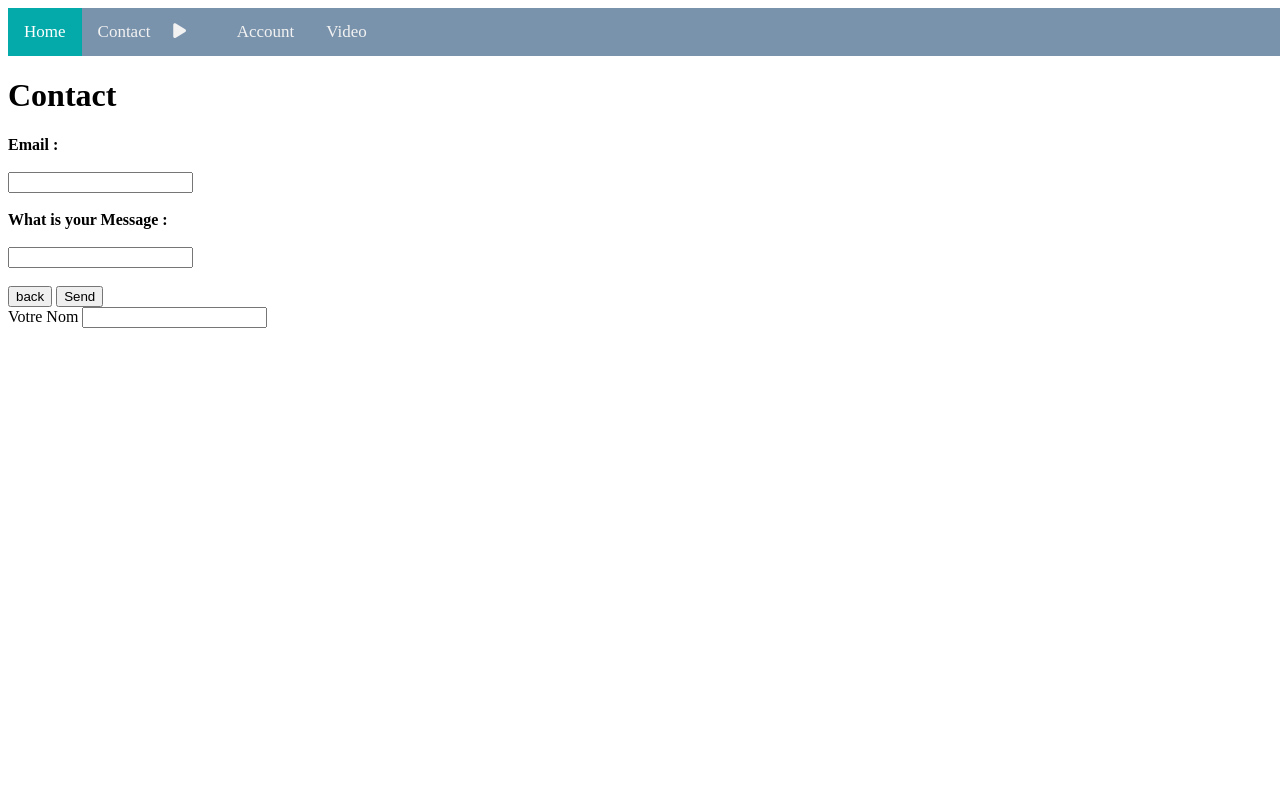
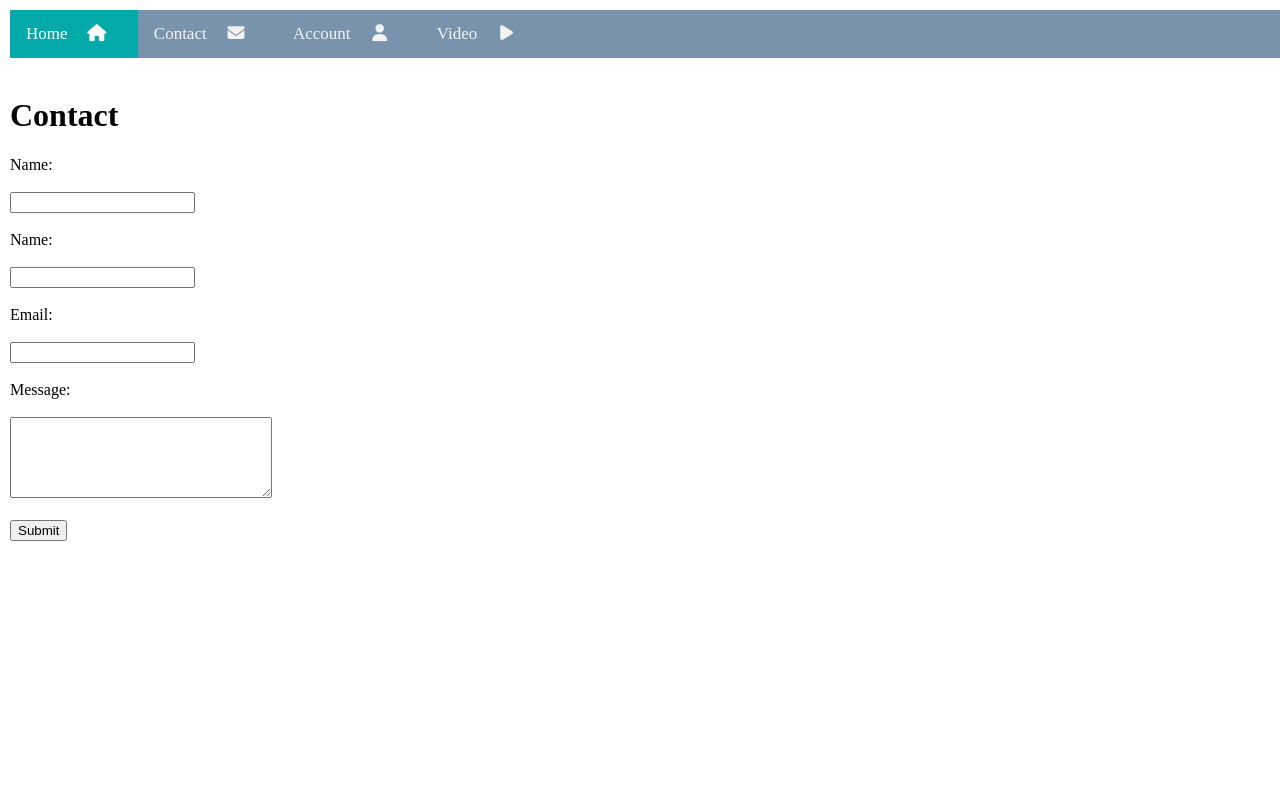
Before and after one commit to maudelinDS/test, a PHP site: page /php/contact.php in a window 1280 px wide. Run offline with PHP 8.4, Linux system fonts and the light colour scheme; some libraries are stand-ins or nearby versions.

Commit message:
multiple modif for navbar (no result)

```diff
--- /dev/null
+++ b/css/contact.css
@@ -0,0 +1,5 @@
+form{
+    display: grid;
+    flex-direction: column;
+    justify-content: center;
+}
--- a/css/index.css
+++ b/css/index.css
@@ -1,6 +1,6 @@
 .container {
   background-color: rebeccapurple;
 }
-h1{
-    color: aqua;
+h1 {
+  color: aqua;
 }
--- a/css/navBar.css
+++ b/css/navBar.css
@@ -1,16 +1,14 @@
 /* Add a black background color to the top navigation */
-body{
+body {
   min-width: 100%;
   min-height: 100%;
   position: fixed;
-
+  margin: 10px 10px 10px 10px;
 }
 
 .navBar {
   background-color: #7a93ac;
   overflow: hidden;
-  justify-content: right;
-
 }
 
 /* Style the links inside the navigation bar */
--- a/php/account.php
+++ b/php/account.php
@@ -7,6 +7,7 @@
     <meta name="viewport" content="width=device-width, initial-scale=1.0">
     <link rel="stylesheet" href="../css/navBar.css">
     <link rel="stylesheet" href="../css/account.css">
+
 
     <script src="https://kit.fontawesome.com/b75d74c466.js" crossorigin="anonymous"></script>
 
@@ -18,7 +19,6 @@
     <?php require "./login.php" ?>
 
 
-
 </body>
 
 </html>
--- a/php/contact.php
+++ b/php/contact.php
@@ -12,38 +12,46 @@
 </head>
 
 <body>
-    <?php require "./navBar.php" ?>
 
+        <?php
+        require "./navBar.php";
+if(isset($_POST['submit'])){
+    $to = "maudelin.delescaut@jobtrek.ch"; // this is your Email address
+    $from = $_POST['email']; // this is the sender's Email address
+    $first_name = $_POST['first_name'];
+    $last_name = $_POST['last_name'];
+    $subject = "Form submission";
+    $subject2 = "Copy of your form submission";
+    $message = $first_name . " " . $last_name . " wrote the following:" . "\n\n" . $_POST['message'];
+    $message2 = "Here is a copy of your message " . $first_name . "\n\n" . $_POST['message'];
 
-    <form method="post">
+    $headers = "From:" . $from;
+    $headers2 = "From:" . $to;
+    mail($to,$subject,$message,$headers);
+    mail($from,$subject2,$message2,$headers2); // sends a copy of the message to the sender
+    echo "Mail Sent. Thank you " . $first_name . ", we will contact you shortly.";
+    // You can also use header('Location: thank_you.php'); to redirect to another page.
+    }
+?>
 
-        <h1>Contact</h1>
+<!DOCTYPE html>
+<head>
+<title>Form submission</title>
+</head>
+<body>
 
-        <label><strong>Email :</strong></label><br><br>
-        <input type="mail" name="email" class="form-control" /><br>
-        <br />
+<form action="" method="post"><br>
 
-        <label><strong>What is your Message :</strong></label><br><br>
-        <input type="text" name="message" class="message" />
-        <br /><br>
+<h1>Contact</h1>
+<label> Name: </label><br><br><input type="text" name="first_name"><br><br>
+<label> Name: </label><br><br><input type="text" name="last_name"><br><br>
+<label> Email:</label><br><br><input type="text" name="email" required><br><br>
+<label> Message:</label><br><br><textarea rows="5" name="message" cols="30" required></textarea><br><br>
+<input type="submit" name="submit" value="Submit">
+</form>
 
-        <a href="../index.php"><input type="button" class="back" value="back"></a>
+</body>
+</html>
+</body>
 
-        <!-- <a href="../index.php">--><input type="button" class="send" value="Send"></a>
-
-        <div class="container">
-
-                <div class="starter-template">
-                    <form action="postContact.php" method="POST">
-                        <div class="form-group">
-                            <label>Votre Nom </label> <input type="text" name="name" class="form-contraol">
-                        </div>
-
-                    </form>
-                </div>
-
-            </div>
-
-    </body>
-
-    </html>
+</html>
--- a/php/login.php
+++ b/php/login.php
@@ -5,6 +5,8 @@
     <meta charset="UTF-8">
     <meta http-equiv="X-UA-Compatible" content="IE=edge">
     <meta name="viewport" content="width=device-width, initial-scale=1.0">
+    <link rel="stylesheet" href="../css/login.css">
+
     <title>Login</title>
 </head>
 
@@ -20,7 +22,7 @@
         <input type="password" name="mot_de_passe" class="form-control" /><br>
         <br />
 
-        <a href="newUser.php"><input type="button" class="newUser" value="New User"></a>
+        <a href="newUser.php"><input type="button" class="newUser" value="New User"></a><br><br>
         <a href="../index.php"><input type="button" class="back" value="back"></a>
 
 
--- a/php/navBar.php
+++ b/php/navBar.php
@@ -8,7 +8,7 @@
   <script type="text/javascript" src="../javaScript/navBar.js"></script>
   <script src="https://kit.fontawesome.com/b75d74c466.js" crossorigin="anonymous"></script>
 
-  <link rel="stylesheet" href="https://cdnjs.cloudflare.com/ajax/libs/font-awesome/4.7.0/css/font-awesome.min.css">
+  <!-- <link rel="stylesheet" href="https://cdnjs.cloudflare.com/ajax/libs/font-awesome/4.7.0/css/font-awesome.min.css"> -->
 
   <title>Document</title>
 </head>
@@ -20,10 +20,10 @@
     <!-- <svg xmlns="http://www.w3.org/2000/svg" viewBox="0 0 448 512"><!--! Font Awesome Pro 6.2.0 by @fontawesome - https://fontawesome.com License - https://fontawesome.com/license (Commercial License) Copyright 2022 Fonticons, Inc. -->
     <!--<path d="M0 96C0 78.3 14.3 64 32 64H416c17.7 0 32 14.3 32 32s-14.3 32-32 32H32C14.3 128 0 113.7 0 96zM0 256c0-17.7 14.3-32 32-32H416c17.7 0 32 14.3 32 32s-14.3 32-32 32H32c-17.7 0-32-14.3-32-32zM448 416c0 17.7-14.3 32-32 32H32c-17.7 0-32-14.3-32-32s14.3-32 32-32H416c17.7 0 32 14.3 32 32z"/></svg> -->
 
-      <a class="active" href="../index.php"> Home </a>
-      <a href="/php/contact.php">Contact <i class="fa-solid fa-play"></i></a>
-      <a href="/php/account.php">Account</a>
-      <a href="/php/video.php">Video</a>
+      <a class="active" href="../index.php">Home <i class="fa-solid fa-house"></i></a>
+      <a href="/php/contact.php">Contact <i class="fa-solid fa-envelope"></i></a>
+      <a href="/php/account.php">Account <i class="fa-solid fa-user"></i></a>
+      <a href="/php/video.php">Video <i class="fa-solid fa-play"></i></a>
 
       <!-- <i class="fa-solid fa-bars fa-3x"></i> -->
     </div>
```
Also changed, not shown: css/login.css (added, +12 -0 lines), index.php (+6 -7 lines), css/account.css (line endings or trailing spaces).
